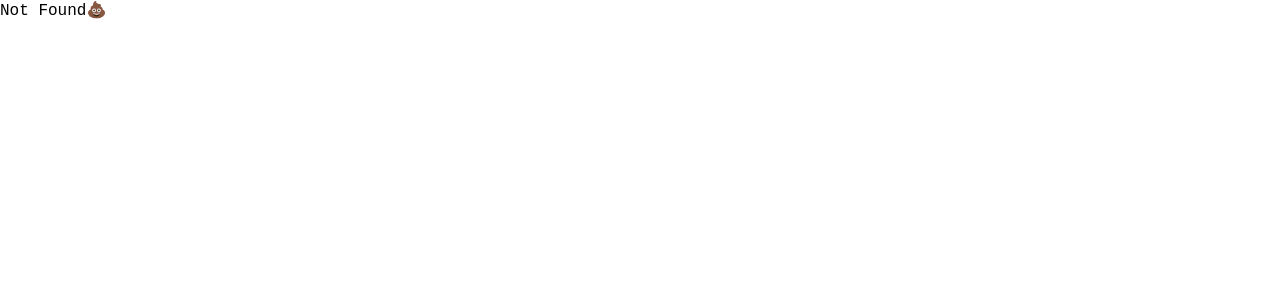
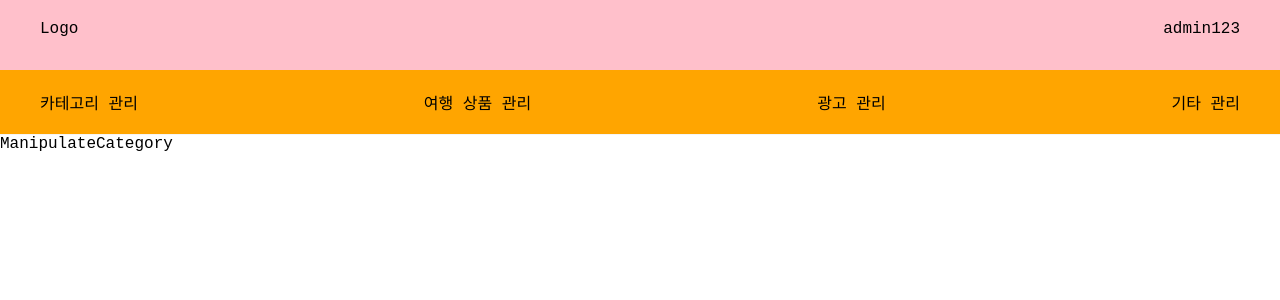
Before and after one commit to rnjs010/amuseAdmin, a React (Create React App) app in the folder admin/: page /manipulateCategory in a window 1280 px wide. Before the commit this address had no page. Shown: the top 300 px of the page. Built offline with nearby package versions, Linux system fonts and the light colour scheme.

Commit message:
Add Route Path https://trello.com/c/KJ8Pqu3q/5-%EA%B4%91%EA%B3%A0-%EA%B4%80%EB%A6%AC-%ED%8E%98%EC%9D%B4%EC%A7%80-route https://trello.com/c/KJ8Pqu3q/5-%EA%B4%91%EA%B3%A0-%EA%B4%80%EB%A6%AC-%ED%8E%98%EC%9D%B4%EC%A7%80-route

```diff
--- a/admin/src/index.tsx
+++ b/admin/src/index.tsx
@@ -7,6 +7,8 @@ import NotFound from './pages/NotFound';
 import DashBoard from './pages/DashBoard';
 import ProductDelete from './pages/ProductDelete';
 import ProductCreate from './pages/ProductCreate';
+import ManipulateCategory from './pages/ManipulateCategory'
+import RegisterAd from './pages/RegisterAd'
 
 const router = createBrowserRouter([
     {
@@ -16,7 +18,9 @@ const router = createBrowserRouter([
         children: [
             {index: true, element: <DashBoard/>},
             {path: 'product/create', element: <ProductCreate/>},
-            {path: 'product/delete', element: <ProductDelete/>}
+            {path: 'product/delete', element: <ProductDelete/>},
+            {path: '/manipulateCategory', element: <ManipulateCategory/>},
+            {path: '/registerAd', element: <RegisterAd/>}
         ]
     }
 ])
--- /dev/null
+++ b/admin/src/pages/ManipulateCategory.tsx
@@ -0,0 +1,11 @@
+import React from "react";
+
+const ManipulateCategory = () => {
+	return(
+		<div>
+			ManipulateCategory
+		</div>
+	)
+}
+
+export default ManipulateCategory;
--- /dev/null
+++ b/admin/src/pages/RegisterAd.tsx
@@ -0,0 +1,12 @@
+import React from "react";
+
+const RegisterAd = () => {
+
+	return(
+		<div>
+			RegisterAd
+		</div>
+		)
+}
+
+export default RegisterAd;
```
Also changed, not shown: admin/package.json (+5 -2 lines), 1 other file (tests, documents, lock files or other folders).
